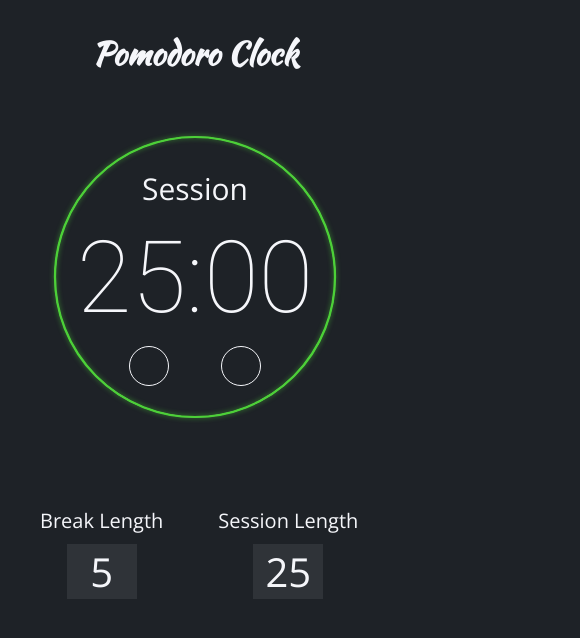
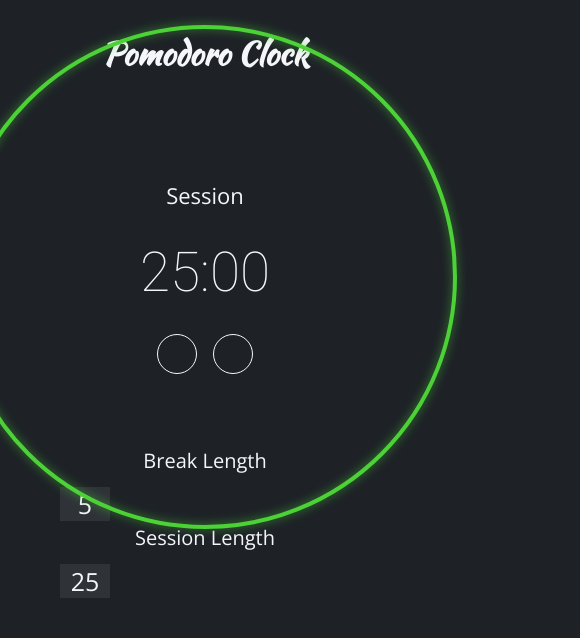
Before and after one commit to royajamal/clock-25-5, a React (Create React App) app: page / in a window 390 px wide. Shown: the top 638 px of the page, 580 px wide, since content can reach past the window. Built offline with nearby package versions, Linux system fonts and the light colour scheme.

Commit message:
clock.css file linters error resolved

```diff
--- a/src/components/clock.css
+++ b/src/components/clock.css
@@ -27,9 +27,11 @@ body {
 
 .container {
   text-align: center;
-  width: 700px;
+  width: 90%;
+  max-width: 700px;
   margin: 0 auto;
-  height: 100vh;
+  height: auto;
+  padding: 0 20px;
 }
 
 .title {
@@ -65,7 +67,7 @@ body {
   justify-content: space-evenly;
 }
 
-#start_stop {
+#start_stop, #reset {
   background-color: transparent;
   color: #f5f6fa;
   border: 1px solid #f5f6fa;
@@ -73,51 +75,21 @@ body {
   font-size: 10px;
   width: 50px;
   height: 50px;
-  transition: all 0.3s cubic-bezier(.25, .8, .25, 1);
+  transition: all 0.3s cubic-bezier(0.25, 0.8, 0.25, 1);
   cursor: pointer;
 }
 
-#start_stop:hover {
+#start_stop:hover, #reset:hover {
   background-color: #f5f6fa;
   color: #2f3338;
 }
 
-#start_stop:active {
-  background-color: #f5f6fa;
-  color: #2f3338;
+#start_stop:active, #reset:active {
   outline: none;
   border: none;
 }
 
-#start_stop:focus {
-  outline: none;
-}
-
-#reset {
-  background-color: transparent;
-  color: #f5f6fa;
-  border: 1px solid #f5f6fa;
-  border-radius: 50px;
-  font-size: 10px;
-  width: 50px;
-  height: 50px;
-  transition: all 0.3s cubic-bezier(.25, .8, .25, 1);
-  cursor: pointer;
-}
-
-#reset:hover {
-  background-color: #f5f6fa;
-  color: #2f3338;
-}
-
-#reset:active {
-  background-color: #f5f6fa;
-  color: #2f3338;
-  outline: none;
-  border: none;
-}
-
-#reset:focus {
+#start_stop:focus, #reset:focus {
   outline: none;
 }
 
@@ -135,112 +107,26 @@ body {
   height: 40px;
 }
 
-#break-length {
+#break-length, #session-length {
   width: 70px;
   font-size: 40px;
   margin: 0 10px;
   background: #2f3338;
 }
 
-#break-label {
+#break-label, #session-label {
   font-size: 20px;
   margin-bottom: 10px;
 }
 
-#break-decrement {
-  transition: all 0.3s cubic-bezier(.25, .8, .25, 1);
-  position: relative;
-  right: 0;
+#break-decrement, #break-increment, #session-decrement, #session-increment {
   cursor: pointer;
+  transition: all 0.3s cubic-bezier(0.25, 0.8, 0.25, 1);
 }
 
-#break-increment {
-  transition: all 0.3s cubic-bezier(.25, .8, .25, 1);
-  position: relative;
-  left: 0;
-  cursor: pointer;
-}
-
-#break-decrement:hover {
-  right: 10px;
+#break-decrement:hover, #session-decrement:hover,
+#break-increment:hover, #session-increment:hover {
   color: #4cd137;
-}
-
-#break-decrement:active {
-  color: #f5f6fa;
-  outline: none;
-}
-
-#break-decrement:focus {
-  outline: none;
-}
-
-#break-increment:hover {
-  left: 10px;
-  color: #4cd137;
-}
-
-#break-increment:active {
-  color: #f5f6fa;
-  outline: none;
-}
-
-#break-increment:focus {
-  outline: none;
-}
-
-#session-length {
-  width: 70px;
-  font-size: 40px;
-  margin: 0 10px;
-  background: #2f3338;
-}
-
-#session-label {
-  font-size: 20px;
-  margin-bottom: 10px;
-}
-
-#session-decrement {
-  transition: all 0.3s cubic-bezier(.25, .8, .25, 1);
-  position: relative;
-  right: 0;
-  cursor: pointer;
-}
-
-#session-increment {
-  transition: all 0.3s cubic-bezier(.25, .8, .25, 1);
-  position: relative;
-  left: 0;
-  cursor: pointer;
-}
-
-#session-decrement:hover {
-  right: 10px;
-  color: #4cd137;
-}
-
-#session-decrement:active {
-  color: #f5f6fa;
-  outline: none;
-}
-
-#session-decrement:focus {
-  outline: none;
-}
-
-#session-increment:hover {
-  left: 10px;
-  color: #4cd137;
-}
-
-#session-increment:active {
-  color: #f5f6fa;
-  outline: none;
-}
-
-#session-increment:focus {
-  outline: none;
 }
 
 svg {
@@ -255,7 +141,7 @@ svg {
 }
 
 #bar {
-  transition: stroke-dashoffset 1s cubic-bezier(.25, .8, .25, 1);
+  transition: stroke-dashoffset 1s cubic-bezier(0.25, 0.8, 0.25, 1);
   stroke-width: 0.1em;
   transform-origin: 150px 150px;
   transform: rotate(270deg);
@@ -271,32 +157,79 @@ svg {
   }
 }
 
-@media (max-width: 700px) {
+@media only screen and (max-width: 768px) {
   .container {
-    width: 100%;
+    width: 90%;
+    height: auto;
+    margin-top: 20px;
+  }
+
+  .timer {
+    height: 400px;
+    width: 400px;
+  }
+
+  #time-left {
+    font-size: 80px;
+    margin: 50px 0;
+  }
+
+  #timer-label {
+    font-size: 30px;
+  }
+
+  .length-controls {
+    flex-direction: column;
+    margin-top: 40px;
+  }
+
+  #break-length, #session-length {
+    width: 60px;
+    font-size: 30px;
+  }
+
+  #start_stop, #reset {
+    width: 45px;
+    height: 45px;
+    font-size: 8px;
   }
 }
 
-@media (max-width: 550px) {
-  svg {
-    transform: scale(1.4);
+@media only screen and (max-width: 430px) {
+  .container {
+    width: 100%;
+    height: auto;
+    margin-top: 20px;
+    padding: 0 10px;
   }
+
   .timer {
     height: 300px;
-    width: 100%;
+    width: 300px;
   }
+
   #time-left {
-    margin: 10px 0;
+    font-size: 55px;
+    margin: 30px 0;
   }
+
   #timer-label {
-    font-size: 30px;
+    font-size: 22px;
   }
-  #start_stop {
+
+  .length-controls {
+    flex-direction: column;
+    margin-top: 20px;
+  }
+
+  #break-length, #session-length {
+    width: 50px;
+    font-size: 25px;
+  }
+
+  #start_stop, #reset {
     width: 40px;
     height: 40px;
-  }
-  #reset {
-    width: 40px;
-    height: 40px;
+    font-size: 10px;
   }
 }
```
